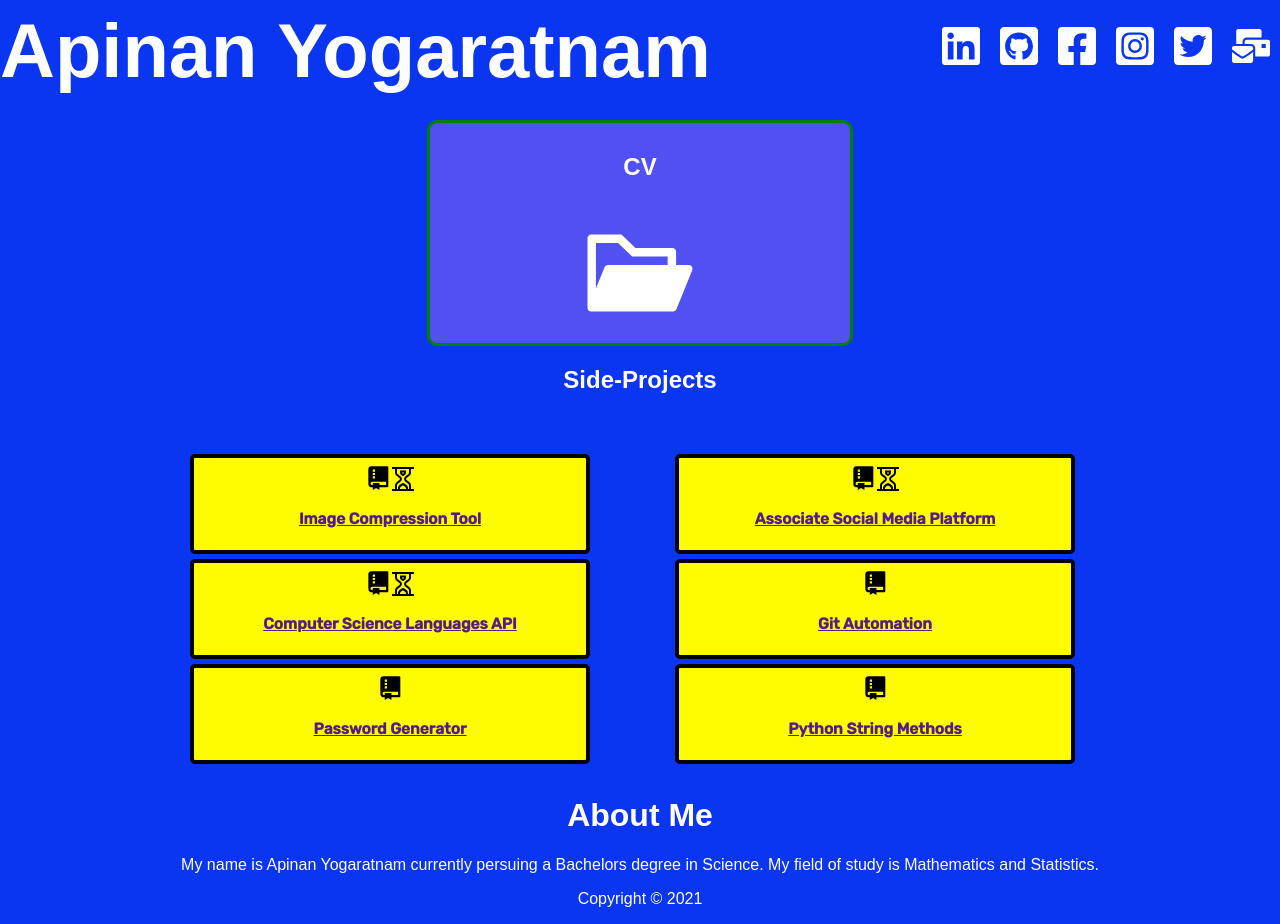
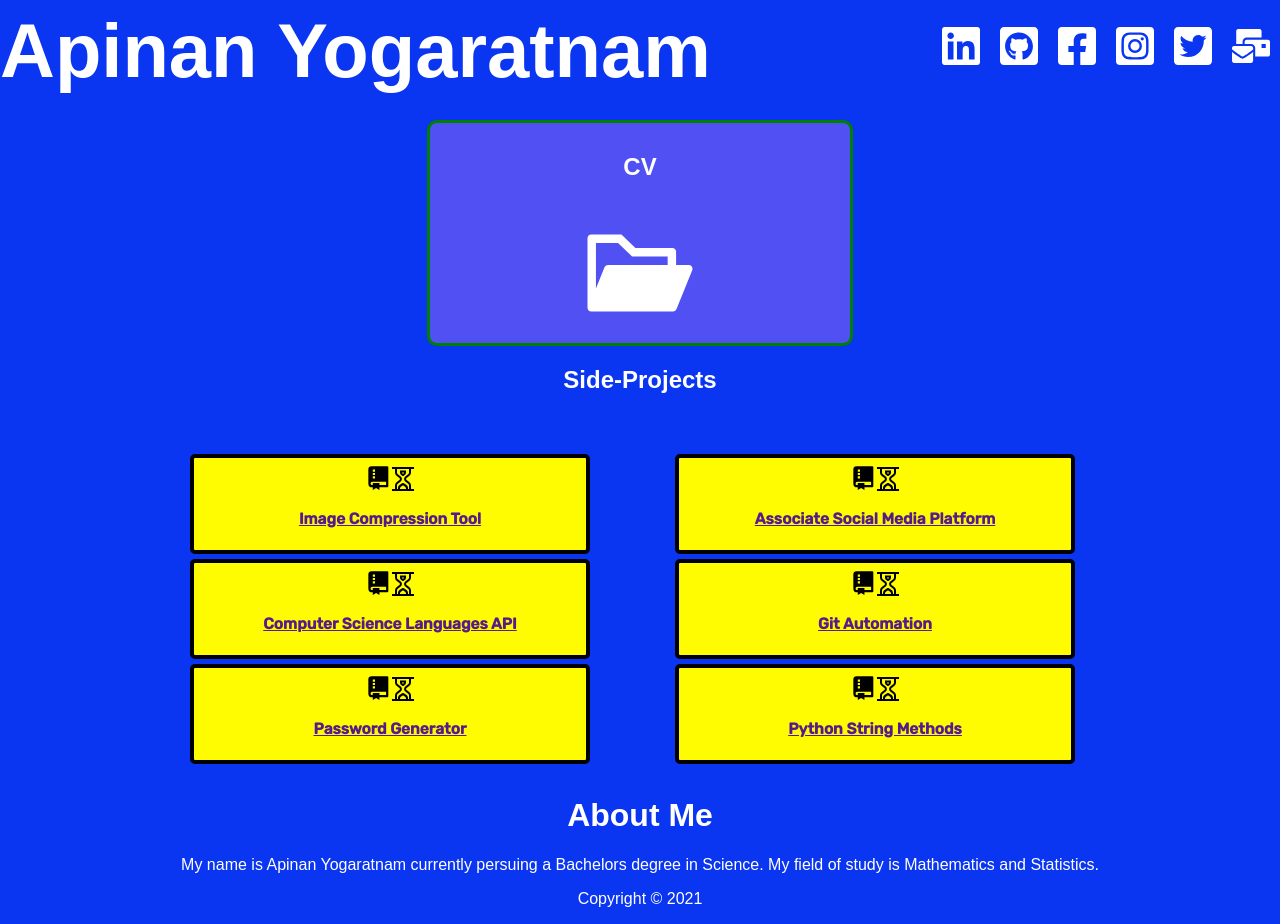
Before and after one commit to apinanyogaratnam/my-personal-website-v2.0, a React (Create React App) app: page / in a window 1280 px wide. Built offline with nearby package versions, Linux system fonts and the light colour scheme; a web font is replaced by a local one.

Commit message:
deployed current changes and fixed repo display of not including time icon

```diff
--- a/src/components/side_projects.js
+++ b/src/components/side_projects.js
@@ -47,6 +47,7 @@ const SidePorjects = () => {
 
                 {/* Git Automator */}
                 <RiGitRepositoryFill size="2em" />
+                <GrInProgress size="1.8em"/>
                 <a href="" onClick={()=> window.open("https://github.com/apinanyogaratnam/automate_git", "_blank")}>
                     <h3>Git Automation</h3>
                 </a>
@@ -61,6 +62,7 @@ const SidePorjects = () => {
 
                 {/* Password Generator */}
                 <RiGitRepositoryFill size="2em" />
+                <GrInProgress size="1.8em"/>
                 <a href="" onClick={()=> window.open("https://github.com/apinanyogaratnam/password_generator", "_blank")}>
                     <h3>Password Generator</h3>
                 </a>
@@ -72,6 +74,7 @@ const SidePorjects = () => {
 
                 {/* Python String Methods */}
                 <RiGitRepositoryFill size="2em" />
+                <GrInProgress size="1.8em"/>
                 <a href="" onClick={()=> window.open("https://github.com/apinanyogaratnam/python_string_methods", "_blank")}>
                     <h3>Python String Methods</h3>
                 </a>
```
